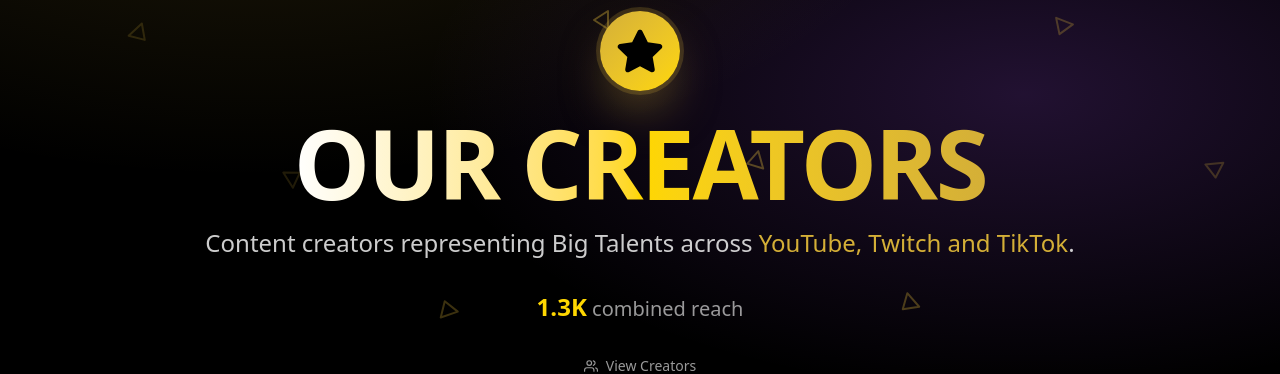
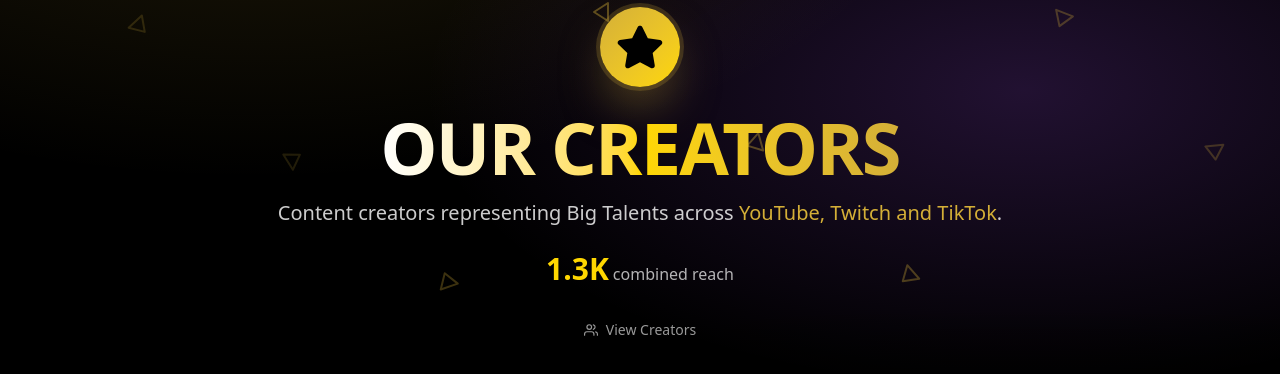
Before and after one commit to Typh0nicus/bigtalents-site, a Next.js app: page /rosters/creators in a window 1280 px wide. Shown: the part 84-458 px from the top of the page. Built offline with nearby package versions, Linux system fonts and the light colour scheme; no server answers.

Commit message:
fixed creatr page

```diff
--- a/src/app/rosters/creators/page.tsx
+++ b/src/app/rosters/creators/page.tsx
@@ -27,6 +27,21 @@
   return typeof raw === "number" ? raw : 0;
 }
 
+// Helper: merge follower counts so a flaky API returning 0/null
+// doesn't wipe a previously configured value.
+function mergeFollowers(
+  base: number | undefined,
+  live: number | undefined | null
+): number {
+  const existing = base ?? 0;
+  if (live == null) return existing;
+  if (live === 0 && existing > 0) {
+    // Treat "suddenly 0" from API as suspicious and keep existing value
+    return existing;
+  }
+  return live;
+}
+
 async function enrichCreator(creator: Creator): Promise<CreatorWithViews> {
   const [ytStats, twitchStats, tiktokStats] = await Promise.all([
     creator.platforms.youtube?.channelId
@@ -40,21 +55,21 @@
       : Promise.resolve(null),
   ]);
 
-  // Followers / subs (reach)
-  const youtubeSubs =
-    (ytStats as { subscriberCount?: number } | null)?.subscriberCount ??
-    creator.platforms.youtube?.subscribers ??
-    0;
+  // Followers / subs (reach) — we merge live + base safely
+  const youtubeSubs = mergeFollowers(
+    creator.platforms.youtube?.subscribers,
+    (ytStats as { subscriberCount?: number } | null)?.subscriberCount
+  );
 
-  const twitchFollowers =
-    (twitchStats as { followerCount?: number } | null)?.followerCount ??
-    creator.platforms.twitch?.followers ??
-    0;
+  const twitchFollowers = mergeFollowers(
+    creator.platforms.twitch?.followers,
+    (twitchStats as { followerCount?: number } | null)?.followerCount
+  );
 
-  const tiktokFollowers =
-    (tiktokStats as { followerCount?: number } | null)?.followerCount ??
-    creator.platforms.tiktok?.followers ??
-    0;
+  const tiktokFollowers = mergeFollowers(
+    creator.platforms.tiktok?.followers,
+    (tiktokStats as { followerCount?: number } | null)?.followerCount
+  );
 
   // X followers are manually maintained, just pass through
   const xFollowers = creator.platforms.x?.followers ?? 0;
--- a/src/components/roster/CreatorsClient.tsx
+++ b/src/components/roster/CreatorsClient.tsx
@@ -51,7 +51,7 @@
         (c.platforms.tiktok?.followers ?? 0) +
         (c.platforms.x?.followers ?? 0);
 
-      // this is the field we'll compute server-side
+      // this is the field we compute server-side
       views += c.totalViews ?? 0;
     }
 
@@ -87,7 +87,7 @@
       </motion.div>
 
       {/* HERO */}
-      <section className="relative min-h-[70vh] flex items-center justify-center overflow-hidden">
+      <section className="relative min-h-[65vh] flex items-center justify-center overflow-hidden">
         {isMounted && (
           <div className="absolute inset-0 pointer-events-none">
             {Array.from({ length: 8 }).map((_, i) => (
@@ -142,7 +142,7 @@
               initial={{ opacity: 0, y: 20 }}
               animate={{ opacity: 1, y: 0 }}
               transition={{ duration: 0.6, delay: 0.7 }}
-              className="text-5xl sm:text-6xl md:text-7xl lg:text-8xl font-black mb-4 tracking-tight"
+              className="text-4xl sm:text-5xl md:text-6xl lg:text-7xl font-black mb-4 tracking-tight"
             >
               <span className="bg-gradient-to-r from-white via-[#FFD700] to-[#D4AF37] bg-clip-text text-transparent">
                 OUR CREATORS
@@ -153,33 +153,44 @@
               initial={{ opacity: 0 }}
               animate={{ opacity: 1 }}
               transition={{ duration: 0.6, delay: 0.9 }}
-              className="text-xl sm:text-2xl text-white/80 mb-8 max-w-3xl mx-auto"
+              className="text-lg sm:text-xl text-white/80 mb-6 max-w-3xl mx-auto"
             >
               Content creators representing Big Talents across{" "}
-              <span className="text-[#D4AF37]">YouTube, Twitch and TikTok</span>.
+              <span className="text-[#D4AF37]">
+                YouTube, Twitch and TikTok
+              </span>
+              .
             </motion.p>
 
-            {/* REACH + VIEWS LINE */}
-            <motion.p
+            {/* REACH + VIEWS LINE (mobile-optimized, no ugly wrapping) */}
+            <motion.div
               initial={{ opacity: 0 }}
               animate={{ opacity: 1 }}
               transition={{ duration: 0.6, delay: 1.0 }}
-              className="text-white/60 mb-8 text-lg sm:text-xl"
+              className="mb-8"
             >
-              <span className="text-[#FFD700] font-semibold text-2xl">
+              <div className="flex flex-wrap items-center justify-center gap-x-4 gap-y-2 text-center">
+                <span className="inline-flex items-baseline gap-1 whitespace-nowrap">
+                  <span className="text-[#FFD700] font-semibold text-2xl sm:text-3xl">
                     {formatCompact(combinedReach)}
-              </span>{" "}
+                  </span>
+                  <span className="text-sm sm:text-base text-white/70">
                     combined reach
+                  </span>
+                </span>
+
                 {combinedViews > 0 && (
-                <>
-                  <span className="mx-3 text-white/30">•</span>
-                  <span className="text-[#FFD700] font-semibold text-2xl">
+                  <span className="inline-flex items-baseline gap-1 whitespace-nowrap">
+                    <span className="text-[#FFD700] font-semibold text-2xl sm:text-3xl">
                       {formatCompact(combinedViews)}
-                  </span>{" "}
+                    </span>
+                    <span className="text-sm sm:text-base text-white/70">
                       views
-                </>
+                    </span>
+                  </span>
                 )}
-            </motion.p>
+              </div>
+            </motion.div>
 
             <motion.div
               initial={{ opacity: 0, y: 20 }}
```
Lines whose indentation alone changed are shown as unchanged.
